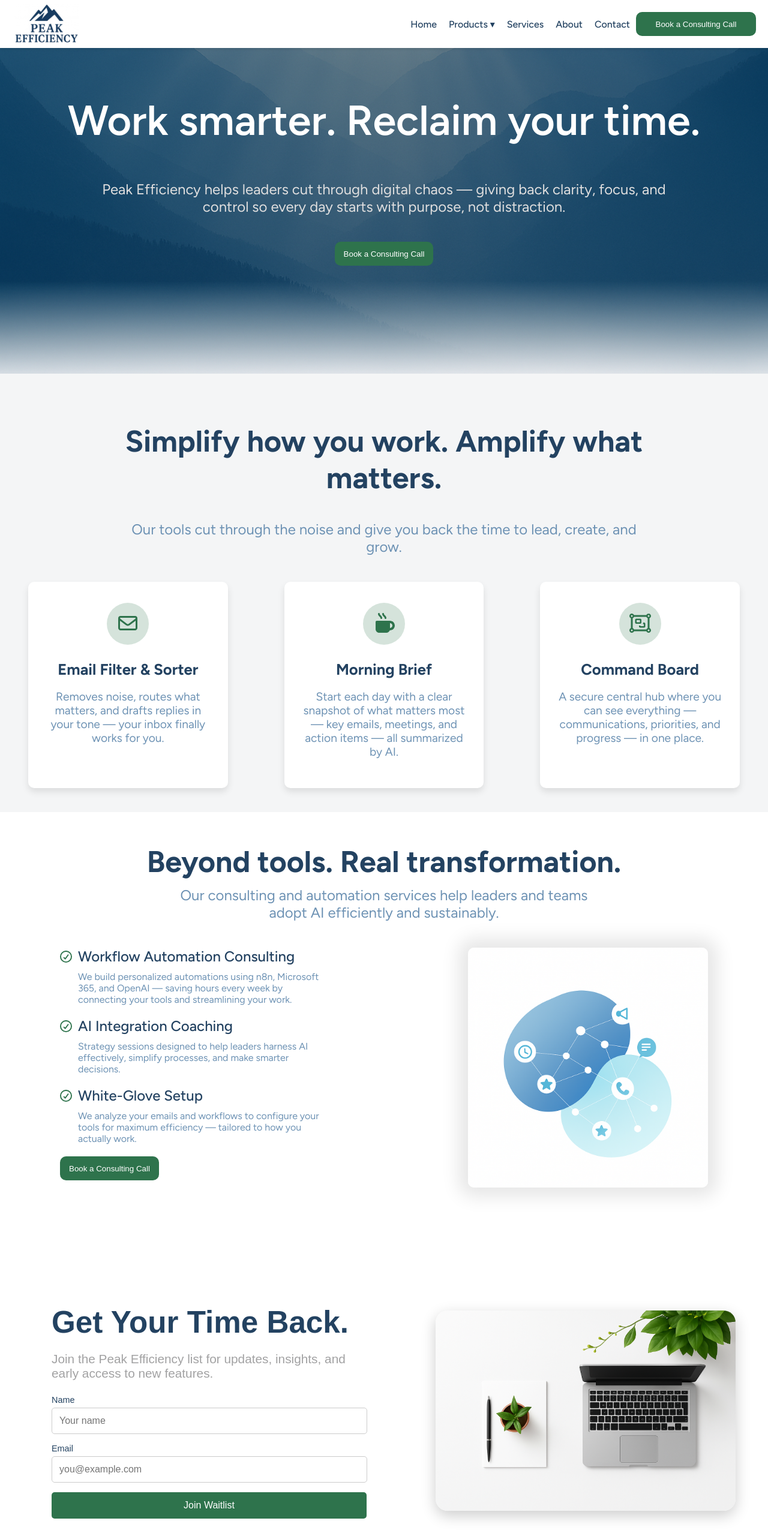
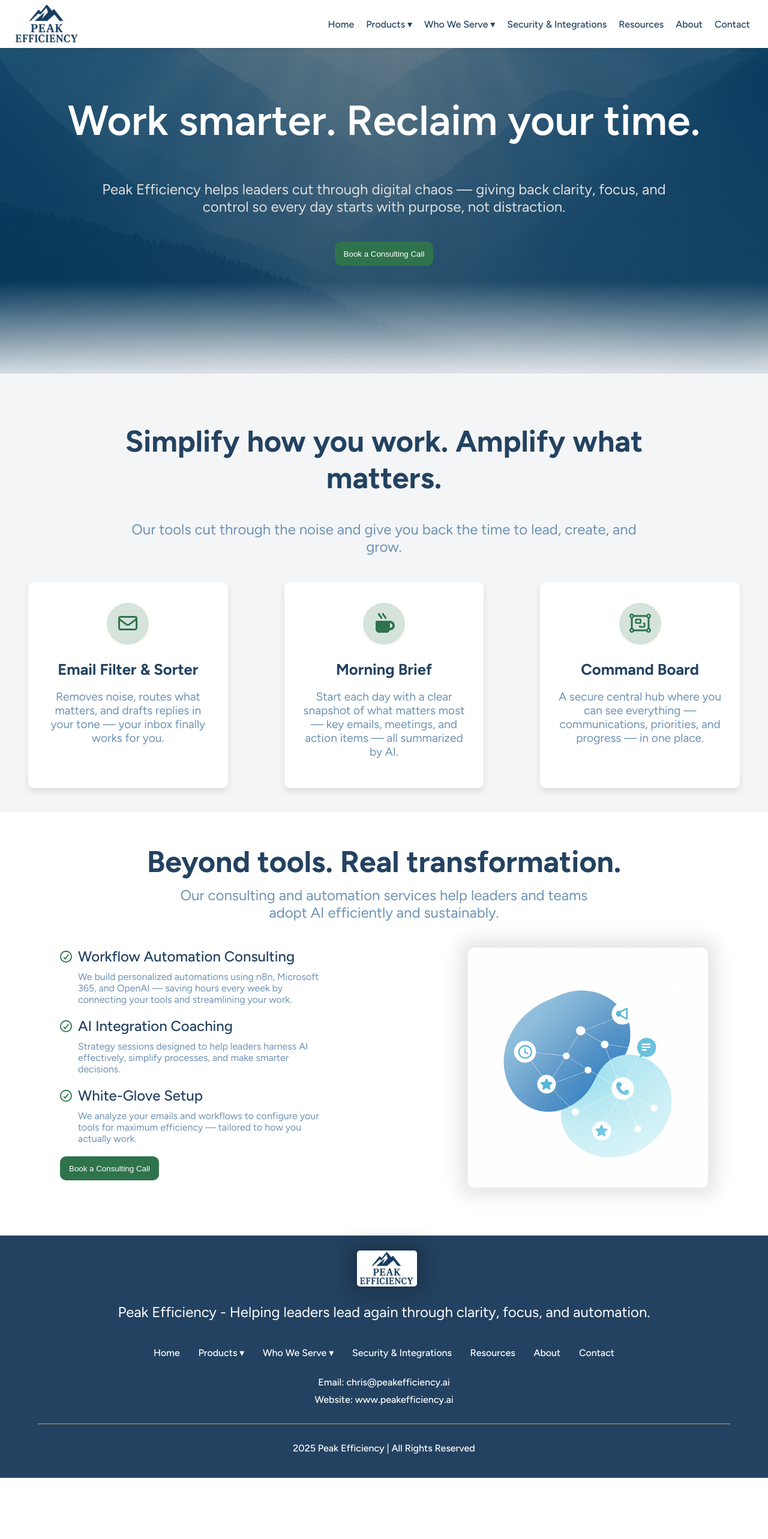
Before and after one commit to spencer-w-mathews/peak-efficiency, a React (Create React App) app: page /#/ in a window 1280 px wide. Shown: the top 2566 px of the page at 60% size. After the commit the page ends 2464 px from the top, so only its background shows below. Built offline with nearby package versions, Linux system fonts and the light colour scheme.

Commit message:
update top level nav

```diff
--- a/src/Pages/About.jsx
+++ b/src/Pages/About.jsx
@@ -83,6 +83,8 @@
                 </ClearText>
               </div>
             </ClearCont>
+            <ParaTitle>What Makes Us Different</ParaTitle>
+            <ParaSubText>Lorem ipsum dolor sit amet, consectetur adipiscing elit. Integer odio urna, imperdiet eu ultricies a, finibus id urna. Cras ex lacus, molestie in finibus luctus, ornare nec neque. Proin egestas metus justo, eu imperdiet urna luctus ac. Donec vitae quam non purus blandit ultrices. Sed lacinia mollis lectus. Fusce rhoncus orci quis nunc sodales, et viverra dolor varius. Quisque maximus pellentesque neque, nec rhoncus massa elementum bibendum. Donec in eros sed velit pretium vestibulum in nec quam. Vestibulum in dui maximus, sodales eros sed, molestie dolor. Duis pulvinar fringilla vulputate. Nulla facilisi.</ParaSubText>
         </ServiceSection>
   );
 }
--- a/src/Pages/Footer.jsx
+++ b/src/Pages/Footer.jsx
@@ -3,22 +3,29 @@
 import { useNavigate } from "react-router-dom";
 import { useEffect, useState } from "react";
 import { FontAwesomeIcon } from '@fortawesome/react-fontawesome';
-import { faEnvelope, faObjectGroup } from '@fortawesome/free-regular-svg-icons'
-import { faMugHot } from '@fortawesome/free-solid-svg-icons'
+import { faEnvelope, faHome, faObjectGroup } from '@fortawesome/free-regular-svg-icons'
+import { faHeartCircleCheck, faMugHot, faScaleBalanced } from '@fortawesome/free-solid-svg-icons'
 
 function Footer() {
   const navigate = useNavigate()
   const [showProductsMenu, setShowProductsMenu] = useState(false);
+  const [showWWSMenu, setShowWWSMenu] = useState(false);
+
+
+  useEffect(()=>{
+    setShowProductsMenu(false)
+    setShowWWSMenu(false)
+  }, [navigate])
 
   const toggleProductsMenu = () => {
+    setShowWWSMenu(false)
     setShowProductsMenu(prev => !prev);
   };
 
-  useEffect(()=>{
+  const toggleWWSMenu = () => {
     setShowProductsMenu(false)
-  }, [navigate])
-
-
+    setShowWWSMenu(prev => !prev);
+  };
   return (
     <FooterSection>
       <img  alt='logo' src={logo} style={{ height: '60px', marginLeft: 10, marginTop: 25, borderRadius: 5, boxShadow: '0px 0px 30px 15px rgba(0, 0, 0, 0.2)'}}/>
@@ -46,7 +53,27 @@
             </SubMenuDesktop>
           )}
         </NavItem>
-        <NavText onClick={() => navigate("/services")}>Services</NavText>
+        <NavItem>
+          <NavText onClick={toggleWWSMenu}>Who We Serve ▾</NavText>
+          {showWWSMenu && (
+            <SubMenuDesktop>
+               <Row>
+                <FontAwesomeIcon icon={faScaleBalanced} color='#234261' size='sm' style={{marginTop: 'auto', marginBottom: 'auto'}}/>
+                <SubItem onClick={() => navigate('/products/email-filter-sorter')}>Lawyer</SubItem>
+              </Row>
+              <Row>
+                <FontAwesomeIcon icon={faHeartCircleCheck} color='#234261' size='sm' style={{marginTop: 'auto', marginBottom: 'auto'}}/>
+                <SubItem onClick={() => navigate('/products/morning-brief')}>Health Care</SubItem>
+              </Row>
+              <Row>
+                <FontAwesomeIcon icon={faHome} color='#234261' size='sm' style={{marginTop: 'auto', marginBottom: 'auto'}}/>
+                <SubItem onClick={() => navigate('/products/command-board')}>Real Estate</SubItem>
+              </Row>
+            </SubMenuDesktop>
+          )}
+        </NavItem>
+        <NavText onClick={() => navigate("/services")}>Security & Integrations</NavText>
+        <NavText onClick={() => navigate("/about")}>Resources</NavText>
         <NavText onClick={() => navigate("/about")}>About</NavText>
         <NavText onClick={() => navigate("/contact")}>Contact</NavText>
       </NavButtonCont>
@@ -68,6 +95,7 @@
 `
 const Row = styled.div`
   display: flex;
+
 `
 
 const HeaderSubText = styled.p`
@@ -82,9 +110,10 @@
 const NavButtonCont = styled.div`
   display: flex;
   justify-content: space-between;
-  width: 40%;
+  width: 60%;
   margin: auto auto auto auto;
   @media (max-width: 768px) {
+     flex-direction: column;
      width: 90%;
      padding: 0px 10px;
   }
@@ -99,6 +128,7 @@
   margin-bottom: 30px;
   @media (max-width: 768px) {
      font-size: 16px;
+     margin-top: -10px;
   }
 
 `
@@ -150,6 +180,9 @@
   padding: 10px;
   min-width: 220px;
   z-index: 1000;
+  @media (max-width: 768px) {
+     left: 50%;
+  }
 `;
 
 const SubItem = styled.div`
--- a/src/Pages/Home.jsx
+++ b/src/Pages/Home.jsx
@@ -21,9 +21,9 @@
       <div id='services'>
         <Services />
       </div>
-      <div id='contact'>
+      {/* <div id='contact'>
         <Contact />
-      </div>
+      </div> */}
     </div>
   );
 }
--- a/src/Pages/Nav.jsx
+++ b/src/Pages/Nav.jsx
@@ -5,13 +5,14 @@
 import $ from 'jquery'
 import { useNavigate } from "react-router-dom";
 import { FontAwesomeIcon } from '@fortawesome/react-fontawesome';
-import { faEnvelope, faObjectGroup } from '@fortawesome/free-regular-svg-icons'
-import { faMugHot } from '@fortawesome/free-solid-svg-icons'
+import { faEnvelope, faHome, faObjectGroup } from '@fortawesome/free-regular-svg-icons'
+import { faHeartCircleCheck, faMugHot, faScaleBalanced } from '@fortawesome/free-solid-svg-icons'
 
 function Nav() {
   const [navOpen, setNavOpen] = useState(false)
   const [isMobile, setIsMobile] = useState(window.innerWidth <= 1200);
   const [showProductsMenu, setShowProductsMenu] = useState(false);
+  const [showWWSMenu, setShowWWSMenu] = useState(false);
   const navigate = useNavigate();
 
   const onNavClick = () => {
@@ -45,17 +46,14 @@
     $('.lines-button').removeClass('close');
   }, [navigate]);
 
-  const recipient = 'chris@peakefficiency.ai';
-  const subject = 'Peak Efficiency Consult Call';
-  const body = 'Hello, I would like to schedule a consulting call.';
+  const toggleProductsMenu = () => {
+    setShowWWSMenu(false)
+    setShowProductsMenu(prev => !prev);
+  };
 
-  const handleEmailClick = () => {
-    const mailtoLink = `mailto:${recipient}?subject=${encodeURIComponent(subject)}&body=${encodeURIComponent(body)}`;
-    window.location.href = mailtoLink;
-  }
-
-  const toggleProductsMenu = () => {
-    setShowProductsMenu(prev => !prev);
+  const toggleWWSMenu = () => {
+    setShowProductsMenu(false)
+    setShowWWSMenu(prev => !prev);
   };
 
   return (
@@ -88,10 +86,29 @@
                         </Row>
                       </SubMenu>
                     )}
-                    <NavText onClick={() => navigate("/services")}>Services</NavText>
+                    {/* PRODUCTS + SUBMENU */}
+                    <NavText onClick={toggleWWSMenu}>Who We Serve ▾</NavText>
+                    {showWWSMenu && (
+                      <SubMenu>
+                        <Row>
+                          <FontAwesomeIcon icon={faScaleBalanced} color='#234261' size='sm' style={{marginTop: 'auto', marginBottom: 'auto'}}/>
+                          <SubItem onClick={() => navigate('/products/email-filter-sorter')}>Lawyer</SubItem>
+                        </Row>
+                        <Row>
+                          <FontAwesomeIcon icon={faHeartCircleCheck} color='#234261' size='sm' style={{marginTop: 'auto', marginBottom: 'auto'}}/>
+                          <SubItem onClick={() => navigate('/products/morning-brief')}>Health Care</SubItem>
+                        </Row>
+                        <Row>
+                          <FontAwesomeIcon icon={faHome} color='#234261' size='sm' style={{marginTop: 'auto', marginBottom: 'auto'}}/>
+                          <SubItem onClick={() => navigate('/products/command-board')}>Real Estate</SubItem>
+                        </Row>
+                      </SubMenu>
+                    )}
+                    <NavText onClick={() => navigate("/services")}>Security & Integrations</NavText>
+                    <NavText onClick={() => navigate("/about")}>Resources</NavText>
                     <NavText onClick={() => navigate("/about")}>About</NavText>
                     <NavText onClick={() => navigate("/contact")}>Contact</NavText>
-                    <NavButton onClick={handleEmailClick}>Book a Consulting Call</NavButton>
+                  {/* <NavButton onClick={handleEmailClick}>Book a Consulting Call</NavButton> */}
                   </div>
                 </Column>
             </Container>
@@ -128,10 +145,34 @@
               </SubMenuDesktop>
             )}
           </NavText>
-        <NavText onClick={() => navigate("/services")}>Services</NavText>
+        {/* PRODUCTS + SUBMENU */}
+          <NavText
+            onClick={toggleWWSMenu}
+            style={{ position: "relative" }}
+          >
+            Who We Serve ▾
+            {showWWSMenu && (
+              <SubMenuDesktop>
+                  <Row>
+                    <FontAwesomeIcon icon={faScaleBalanced} color='#234261' size='sm' style={{marginTop: 'auto', marginBottom: 'auto'}}/>
+                    <SubItem onClick={() => navigate('/products/email-filter-sorter')}>Lawyer</SubItem>
+                  </Row>
+                  <Row>
+                    <FontAwesomeIcon icon={faHeartCircleCheck} color='#234261' size='sm' style={{marginTop: 'auto', marginBottom: 'auto'}}/>
+                    <SubItem onClick={() => navigate('/products/morning-brief')}>Health Care</SubItem>
+                  </Row>
+                  <Row>
+                    <FontAwesomeIcon icon={faHome} color='#234261' size='sm' style={{marginTop: 'auto', marginBottom: 'auto'}}/>
+                    <SubItem onClick={() => navigate('/products/command-board')}>Real Estate</SubItem>
+                  </Row>
+              </SubMenuDesktop>
+            )}
+          </NavText>
+        <NavText onClick={() => navigate("/services")}>Security & Integrations</NavText>
+                    <NavText onClick={() => navigate("/about")}>Resources</NavText>
         <NavText onClick={() => navigate("/about")}>About</NavText>
         <NavText onClick={() => navigate("/contact")}>Contact</NavText>
-        <NavButton onClick={handleEmailClick}>Book a Consulting Call</NavButton>
+
      </NavButtonCont>
     </NavBar>
       )
@@ -185,29 +226,6 @@
      padding-left: 30px;
      margin-bottom: 30px;
   }
-`
-
-const NavButton = styled.button`
-  background-color: #2E734C;
-  color: #ffffff;
-  font-weight: 500;
-  width: 200px;
-  height: 40px;
-  border: 0px;
-  border-radius: 10px;
-  padding: 0px 15px;
-  cursor: pointer;
-  @media (max-width: 768px) {
-     font-size: 18px;
-     margin-top: 0px;
-     width: 90%;
-     height: fit-content;
-     padding: 15px 15px;
-     margin-left: auto;
-     margin-right: auto;
-
-  }
-
 `
 
 const NavBarMobile = styled.header`
```
